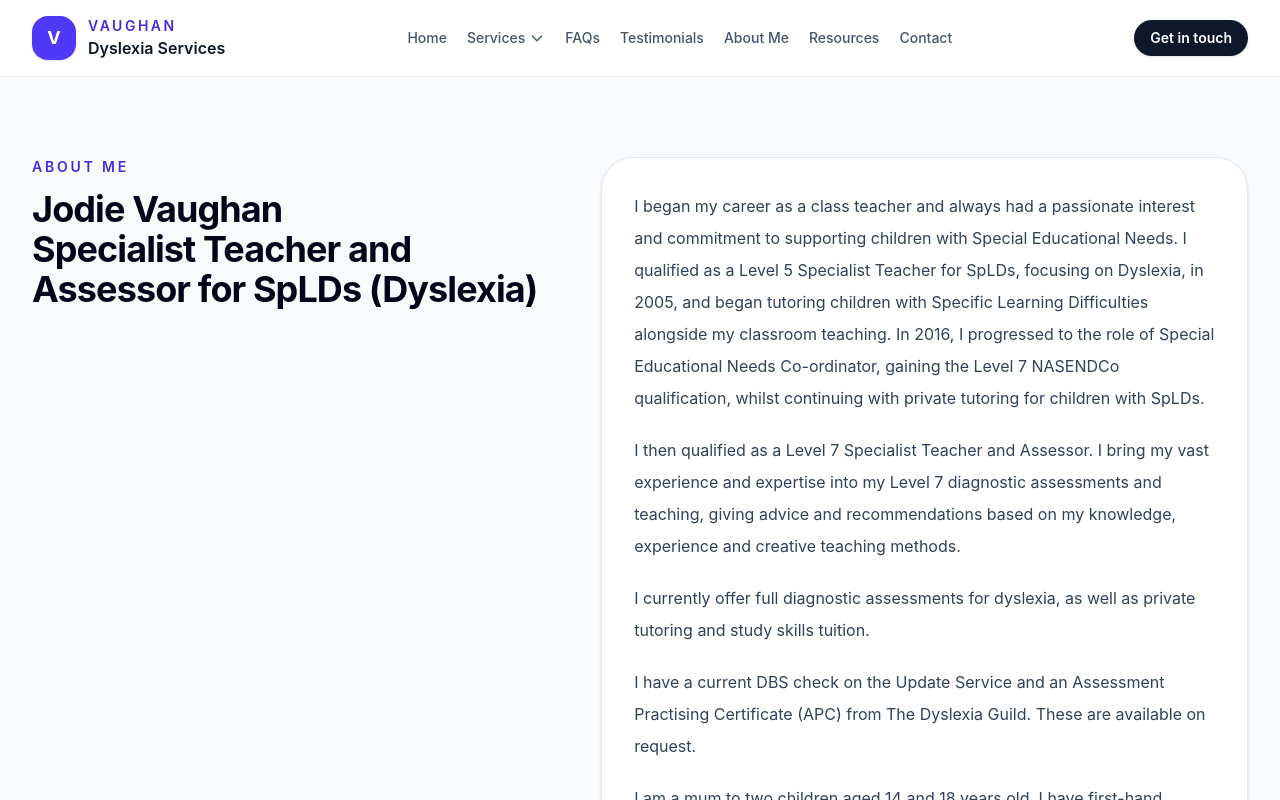
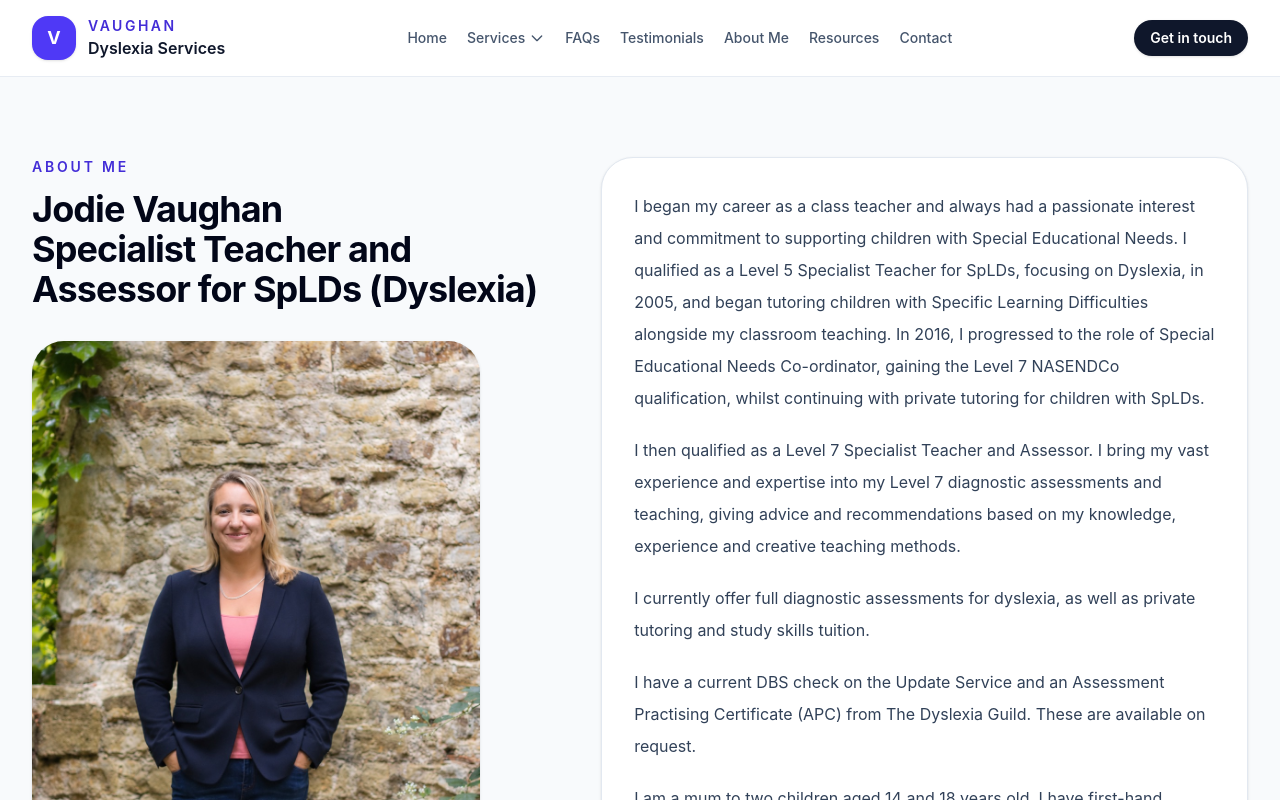
Before and after one commit to IanVaughan/vds, a React (Vite) app: page /about in a window 1280 px wide. Shown: the top 800 px of the page. Built offline with nearby package versions, Linux system fonts and the light colour scheme.

Commit message:
Add portrait to about page

```diff
--- a/src/pages/About.jsx
+++ b/src/pages/About.jsx
@@ -14,6 +14,11 @@ export default function About() {
             <span className="block">Jodie Vaughan</span>
             <span className="block">Specialist Teacher and Assessor for SpLDs (Dyslexia)</span>
           </h1>
+          <img
+            src="/jodie-vaughan.jpg"
+            alt="Jodie Vaughan"
+            className="mt-8 w-full max-w-md rounded-[2rem] object-cover shadow-sm"
+          />
         </div>
         <div className="rounded-[2rem] border border-slate-200 bg-white p-8 shadow-sm">
           <div className="space-y-5 leading-8 text-slate-700">
```
Also changed, not shown: public/jodie-vaughan.jpg (added), 1 other file (tests, documents, lock files or other folders).
